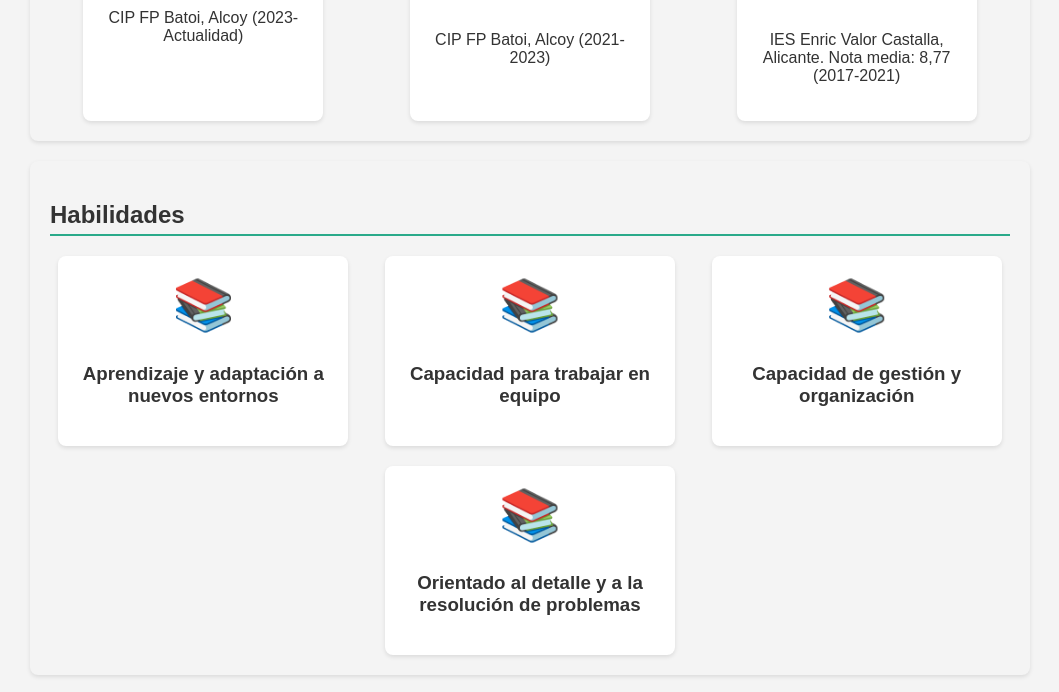
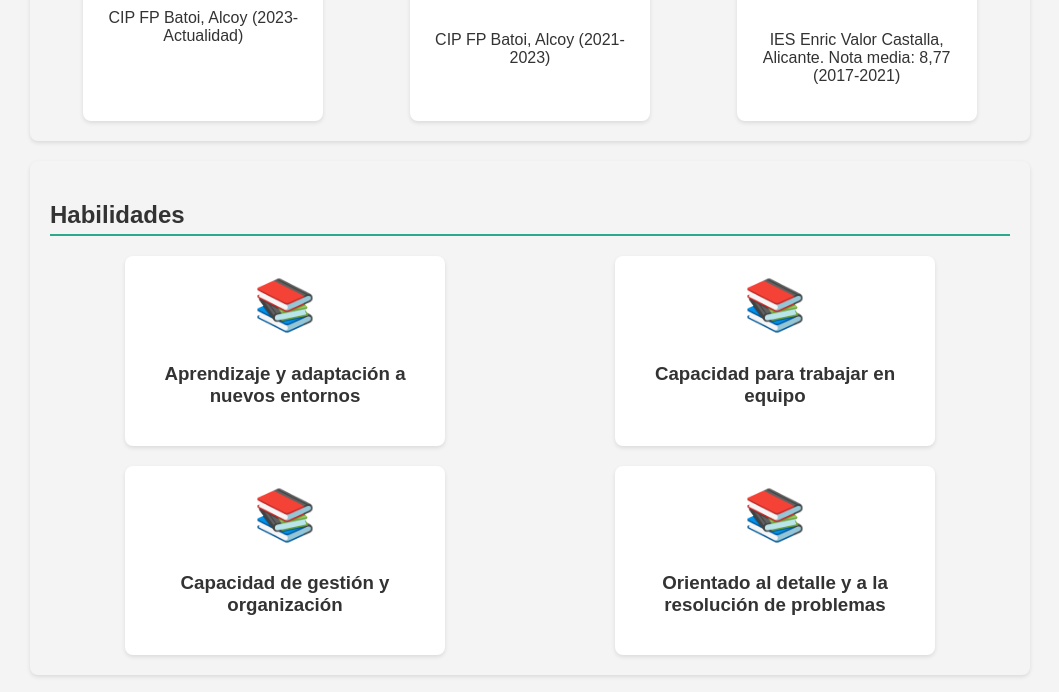
Before and after one commit to CristianFrances/CristianFrances.github.io, a plain HTML site: page index.html in a window 1280 px wide. Shown: the part 785-1477 px from the top of the page, without its empty margins (110-1169 px from the left). Drawn offline with Linux system fonts and the light colour scheme.

Commit message:
Cambio de flex en habilidad V6

```diff
--- a/css/estilos.css
+++ b/css/estilos.css
@@ -189,7 +189,7 @@ footer a:hover{
     padding: 20px;
     border-radius: 8px;
     box-shadow: 0 2px 4px rgba(0,0,0,0.1);
-    width: 250px; /* Ajuste según necesidad */
+    width: 280px; /* Ajuste según necesidad */
     text-align: center;
 }
 
```
